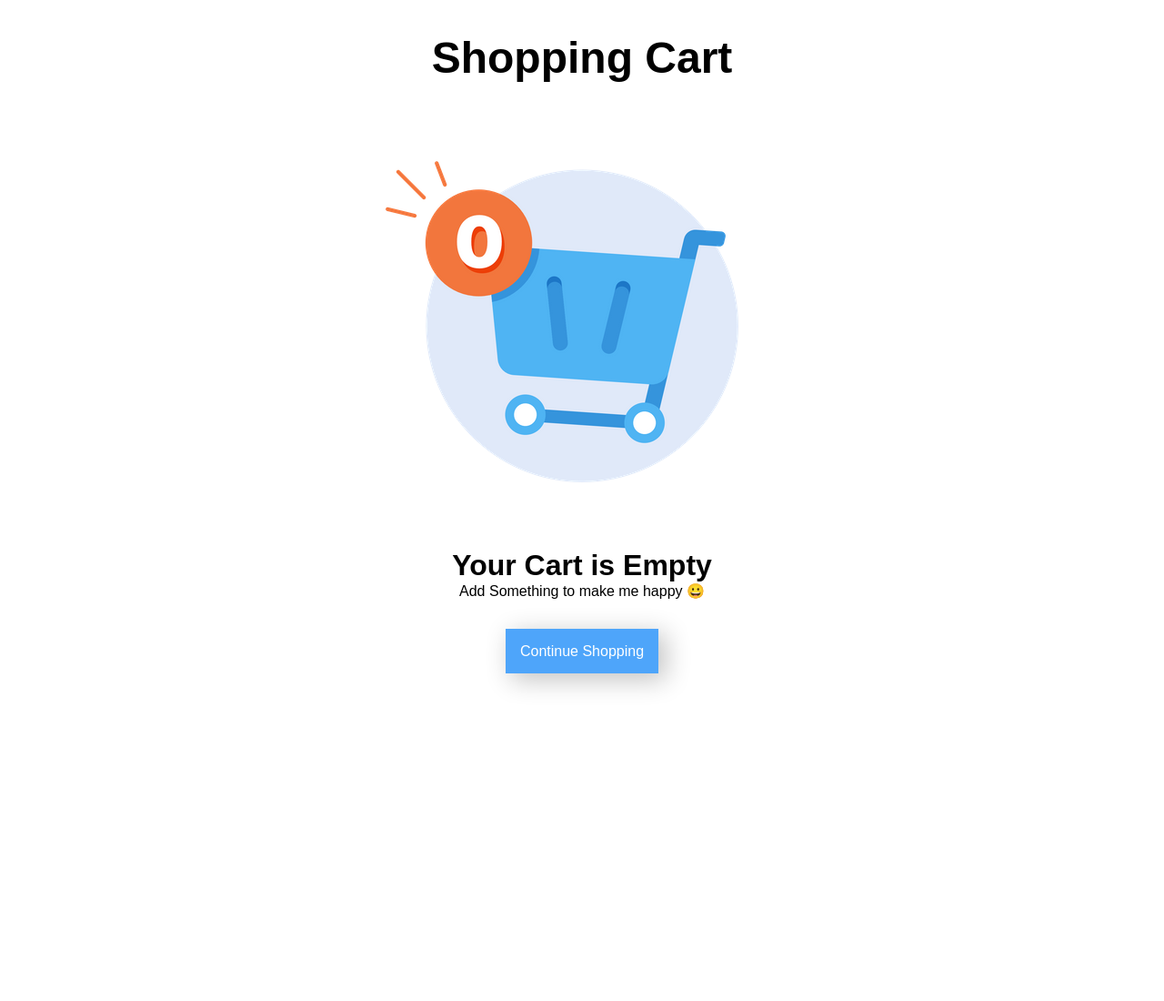
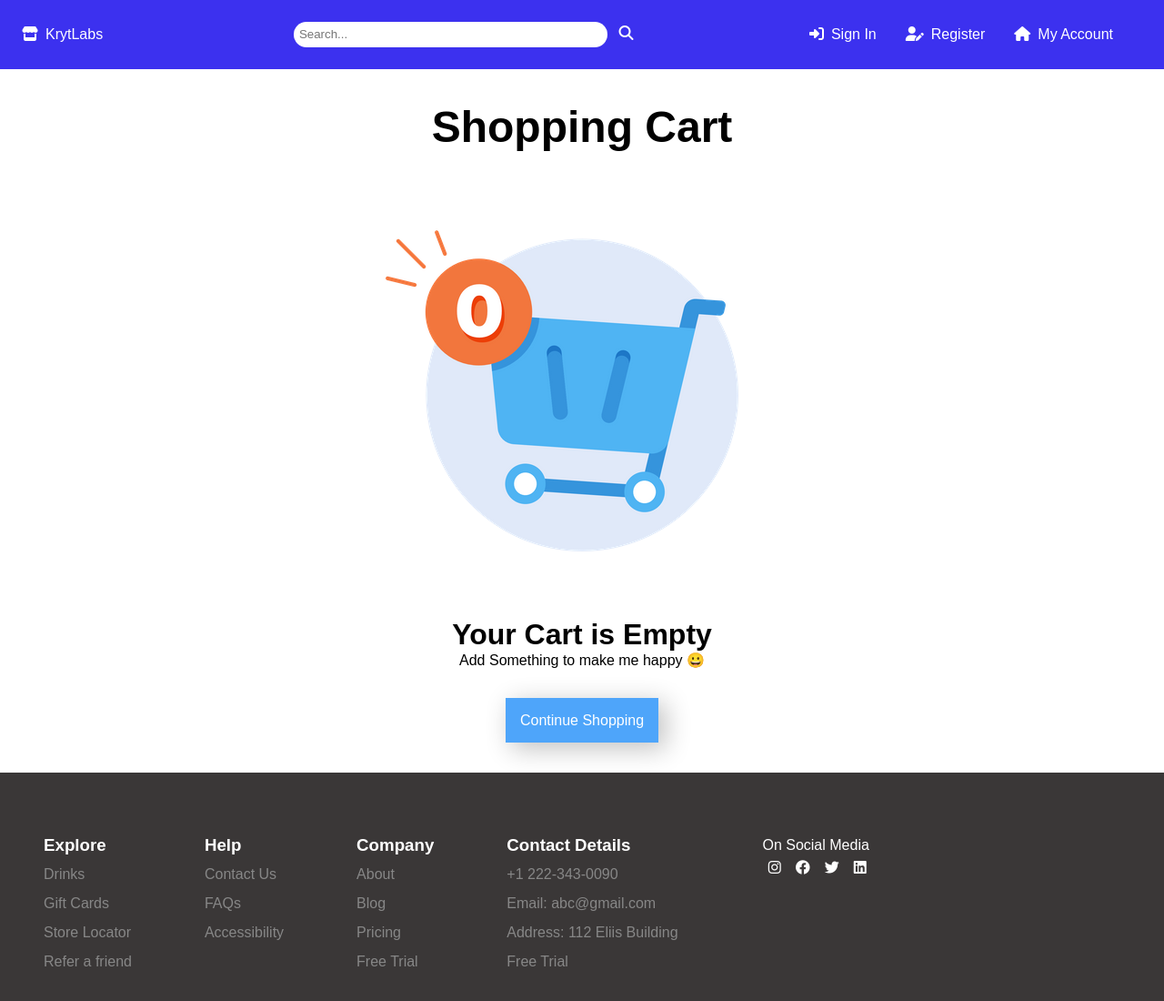
Before and after one commit to kritibagga/ecommerce-app, a React (Create React App) app in the folder new-ecommerce-app/: page /cart in a window 1280 px wide. Shown: the top 1100 px of the page at 91% size. Before the commit the page ends 820 px from the top, so only its background shows below. Built offline with nearby package versions, Linux system fonts and the light colour scheme.

Commit message:
header and footer created

```diff
--- a/new-ecommerce-app/src/App.js
+++ b/new-ecommerce-app/src/App.js
@@ -4,12 +4,14 @@ import { Provider } from "react-redux";
 import store from "./redux/store";
 import ProductListingPage from "./pages/ProductListingPage";
 import CartDetailsPage from "./pages/CartDetailsPage";
-
+import Header from "./components/Header.js";
+import Footer from "./components/Footer.js";
 function App() {
 	return (
 		<Provider store={store}>
 			<Router>
 				<div className='App'>
+          <Header/>
 					<Routes>
 						{/* Product Listing Page */}
 						<Route
@@ -23,6 +25,7 @@ function App() {
 							element={<CartDetailsPage />}
 						/>
 					</Routes>
+          <Footer/>
 				</div>
 			</Router>
 		</Provider>
--- /dev/null
+++ b/new-ecommerce-app/src/components/Footer.js
@@ -0,0 +1,55 @@
+import React from "react";
+ const Footer=()=>{
+
+    return(
+      <div className="footer">
+        <div className="footer-group">
+            <h3>Explore</h3>
+            <a href="https://www.google.com/"> Drinks</a>
+            <a href="https://www.google.com/"> Gift Cards</a>
+            <a href="https://www.google.com/"> Store Locator</a>
+            <a href="https://www.google.com/"> Refer a friend</a>
+        </div>
+        <div className="footer-group">
+            <h3>Help</h3>
+            <a href="https://www.google.com/"> Contact Us</a>
+            <a href="https://www.google.com/"> FAQs</a>
+            <a href="https://www.google.com/"> Accessibility</a>
+
+        </div>
+        <div className="footer-group">
+            <h3>Company</h3>
+            <a href="https://www.google.com/"> About</a>
+            <a href="https://www.google.com/"> Blog</a>
+            <a href="https://www.google.com/"> Pricing</a>
+            <a href="https://www.google.com/"> Free Trial</a>
+        </div>
+        <div className="footer-group">
+            <h3>Contact Details</h3>
+            <a href="https://www.google.com/"> +1 222-343-0090</a>
+            <a href="https://www.google.com/"> Email: abc@gmail.com</a>
+            <a href="https://www.google.com/"> Address: 112 Eliis Building </a>
+            <a href="https://www.google.com/"> Free Trial</a>
+        </div>
+
+        <div className="social-icons">
+            <p>On Social Media</p>
+            <div className="social-icon-group">
+
+                <i className="fa-brands fa-instagram"></i>
+                <i className="fa-brands fa-facebook"></i>
+                <i className="fa-brands fa-twitter"></i>
+                <i className="fa-brands fa-linkedin"></i>
+                </div>
+
+
+
+        </div>
+
+      </div>
+
+    )
+
+}
+
+export default Footer;
--- /dev/null
+++ b/new-ecommerce-app/src/components/Header.js
@@ -0,0 +1,39 @@
+import React from "react";
+const Header = () => {
+	return (
+		<div className='header-wrap'>
+            <div className="header-brand"><i className="fa-solid fa-store"></i>KrytLabs</div>
+            <form className="header-search"><input type="search" name="search" placeholder="Search..."/> <i className="fa-solid fa-search search-icon"></i></form>
+
+
+			<ul>
+				<li>
+					<a
+						href='https://www.google.com/'
+						alt='header-home'>
+						<i className='fa-solid fa-home header-icon'></i>
+						My Account
+					</a>
+				</li>
+				<li>
+					<a
+						href='https://www.google.com/'
+						alt='header-Register'>
+						<i className='fa-solid fa-user-pen header-icon'></i>
+						Register
+					</a>
+				</li>
+				<li>
+					<a
+						href='https://www.google.com/'
+						alt='header-SignIn'>
+						<i className='fa-solid fa-right-to-bracket header-icon'></i>
+						Sign In
+					</a>
+				</li>
+			</ul>
+		</div>
+	);
+};
+
+export default Header;
--- a/new-ecommerce-app/src/pages/ProductListingPage.js
+++ b/new-ecommerce-app/src/pages/ProductListingPage.js
@@ -22,9 +22,6 @@ const ProductListingPage = () => {
 				const data = await response.json();
 				setData(data);
 				setTotalPages(Math.ceil(data?.length / itemsPerPage));
-
-				// Dispatch an action to update the Redux store with the fetched products
-				// dispatch({ type: "SET_PRODUCTS", payload: data });
 			} catch (error) {
 				console.error("Error fetching products:", error);
 			}
@@ -42,7 +39,7 @@ const ProductListingPage = () => {
 
 	return (
 		<>
-			<div className='header-wrap'>
+			<div className='product-header-wrap '>
 				<h1 className='product-list-header'>KrytLabs Shopping</h1>
 				<Link
 					to='/cart'
--- a/new-ecommerce-app/src/styles.scss
+++ b/new-ecommerce-app/src/styles.scss
@@ -5,6 +5,7 @@ h1,
 h2,
 h3,
 p,
+ul,
 button {
 	margin: 0;
 	padding: 0;
@@ -19,13 +20,67 @@ body {
 html {
 	display: table;
 	margin: auto;
+	height: 100%;
+	width: 100%;
 }
 
+body {
+	height: 100vh;
+}
 
 .App {
 	font-family: "Arial", sans-serif;
 	text-align: center;
 	margin: 0 auto;
+}
+
+// header section
+.header-wrap {
+	background-color: #3c31ef;
+	padding: 1.5rem;
+	display: flex;
+	justify-content: space-between;
+	align-items: center;
+	@media (max-width: 768px) {
+		display: flex;
+		flex-direction: column;
+		line-height: 2rem;
+	}
+
+	.header-brand {
+		color: white;
+		margin-right: 1rem;
+		i {
+			margin-right: 0.5rem;
+		}
+	}
+	.header-search {
+		input {
+			border: none;
+			outline: none;
+			width: 27vw;
+			padding: 0.4rem;
+			border-radius: 1rem;
+		}
+		.search-icon {
+			margin-left: 0.5rem;
+			color: white;
+		}
+	}
+	.header-icon {
+		margin-right: 0.5rem;
+	}
+	ul {
+		list-style: none;
+		display: flex;
+		flex-direction: row-reverse;
+	}
+
+	a {
+		text-decoration: none;
+		color: white;
+		margin-right: 2rem;
+	}
 }
 .pagination-container {
 	list-style: none;
@@ -53,7 +108,7 @@ html {
 		padding: 0.5rem;
 	}
 }
-.header-wrap {
+.product-header-wrap {
 	display: flex;
 	flex-direction: row;
 	justify-content: center;
@@ -233,6 +288,7 @@ html {
 		}
 	}
 	.empty-cart-wrap {
+		margin-bottom: 3rem;
 		.empty-cart-img {
 			max-width: 100%;
 			padding: 1rem;
@@ -267,3 +323,54 @@ html {
 		border-radius: 1rem;
 	}
 }
+
+// Footer Section
+.footer {
+	background-color: #3a3737;
+	margin-top: 1rem;
+	display: flex;
+	align-items: flex-start;
+	line-height: 2rem;
+	padding: 1rem 0 3rem 0;
+	@media (max-width: 768px) {
+		display: flex;
+		flex-direction: column;
+		align-items: center;
+	}
+
+	.footer-group {
+		display: flex;
+		align-items: flex-start;
+		color: white;
+		flex-direction: column;
+		margin: 3rem 2rem 0 3rem;
+
+		@media (max-width: 768px) {
+			display: flex;
+			flex-direction: column;
+			align-items: center;
+		}
+		h2 {
+			color: white;
+		}
+		a {
+			text-decoration: none;
+			color: #878787;
+		}
+	}
+	.social-icons {
+		display: flex;
+		color: white;
+		flex-direction: column;
+		margin: 3rem 2rem 0 3rem;
+
+		.social-icon-group {
+			display: flex;
+			flex-direction: row;
+			margin-left: 1.2rem;
+			i {
+				margin-right: 1rem;
+			}
+		}
+	}
+}
```
